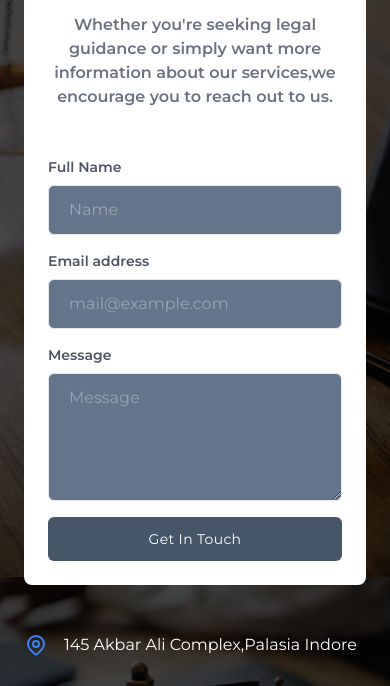
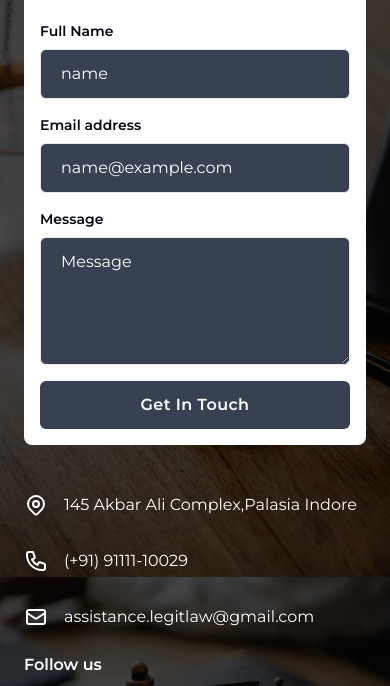
Before and after one commit to Anas-Rehberlik/Legit-Law.co.in, a website built with Vite: page contact.html in a window 390 px wide. Shown: the part 267-953 px from the top of the page. Built offline with nearby package versions, Linux system fonts and the light colour scheme.

Commit message:
Style: Improve design and responsiveness

```diff
--- a/contact.html
+++ b/contact.html
@@ -5,7 +5,8 @@
   <meta charset="UTF-8">
   <meta http-equiv="X-UA-Compatible" content="IE=edge">
   <meta name="viewport" content="width=device-width, initial-scale=1.0">
-  <title>Document</title>
+  <title>Contact Us</title>
+
   <link rel="stylesheet" href="/style.css">
   <script defer type="module" src="/main.js"></script>
 
@@ -13,6 +14,26 @@
   <link rel="preconnect" href="https://fonts.googleapis.com">
   <link rel="preconnect" href="https://fonts.gstatic.com" crossorigin>
   <link href="https://fonts.googleapis.com/css2?family=Montserrat:wght@400;600&display=swap" rel="stylesheet">
+
+
+
+
+
+<!-- Favicon Start -->
+<link rel="icon" type="image/png" href="/favicon/favicon-16x16.png" sizes="16x16">
+<link rel="icon" type="image/png" href="/favicon/favicon-32x32.png" sizes="32x32">
+<link rel="icon" type="image/ico" href="/assets/favicon.ico">
+
+<!-- Apple Touch Icon -->
+<link rel="apple-touch-icon" href="/favicon/apple-touch-icon.png">
+
+<!-- Android Chrome Icons -->
+<link rel="icon" type="image/png" sizes="192x192" href="/favicon/android-chrome-192x192.png">
+<link rel="icon" type="image/png" sizes="512x512" href="/favicon/android-chrome-512x512.png">
+
+<!-- Favicon End -->
+
+
 
 
 
@@ -26,6 +47,8 @@
 
 
 
+
+
   <!-- Contact Us Section Start  -->
 
   <section class="min-h-screen  bg-black bg-opacity-70 ">
@@ -34,11 +57,12 @@
 
         <div class="lg:flex lg:items-center lg:-mx-10 mt-20">
 
-            <div class="lg:w-1/2 lg:mx-10  font-Montserrat  bg-white rounded-lg p-6 ">
+            <div class="lg:w-1/2 lg:mx-10  font-Montserrat  bg-white rounded-lg p-4 ">
 
-                <h1 class="text-2xl font-bold text-center text-white capitalize  lg:text-3xl   bg-slate-500 rounded-lg p-6  ">Contact Us </h1>
+                <h1 class=" text-2xl md:text-3xl lg:text-4xl
+                font-bold text-center text-white capitalize     bg-gray-700 rounded-lg p-4 md:p-6  ">Contact Us </h1>
 
-                <p class="mt-4 text-center font-semibold text-gray-500 text-base">
+                <p class="hidden md:block mt-4 text-center  text-gray-950 font-medium text-sm md:text-base   ">
                     <!-- Ask us everything and we would love
                     to hear from you -->
 
@@ -54,22 +78,22 @@
                 >
                     <div class="-mx-2 md:items-center md:flex">
                         <div class="flex-1 px-2">
-                            <label for="name" class="block mb-2 text-sm text-gray-600 font-semibold">Full Name</label>
-                            <input type="text" id="name" name="name" placeholder="Name" class="block w-full px-5 py-3 mt-2 text-white placeholder-gray-400 bg-slate-500 border border-gray-200 rounded-md    dark:border-gray-700 focus:border-blue-400  focus:ring-black focus:outline-none focus:ring focus:ring-opacity-40" required />
+                            <label for="name" class="block mb-2 text-sm text-gray-950 font-semibold">Full Name</label>
+                            <input type="text" id="name" name="name" placeholder="name" class="block w-full px-5 py-3 mt-2 text-white placeholder-white bg-gray-700 border border-gray-200 rounded-md     focus:border-gray-950  focus:ring-gray-900 focus:outline-none focus:ring focus:ring-opacity-40" required />
                         </div>
 
                         <div class="flex-1 px-2 mt-4 md:mt-0">
-                            <label for="email" class="block mb-2 text-sm text-gray-600 font-semibold">Email address</label>
-                            <input type="email" id="email" name="email" placeholder="mail@example.com" class="block w-full px-5 py-3 mt-2 text-white placeholder-gray-400 bg-slate-500 border border-gray-200 rounded-md     focus:border-blue-400  focus:ring-blue-400 focus:outline-none focus:ring focus:ring-opacity-40" required/>
+                            <label for="email" class="block mb-2 text-sm text-gray-950 font-semibold">Email address</label>
+                            <input type="email" id="email" name="email" placeholder="name@example.com" class="block w-full px-5 py-3 mt-2 text-white placeholder-white bg-gray-700 border border-gray-200 rounded-md    focus:border-gray-950  focus:ring-gray-900 focus:outline-none focus:ring focus:ring-opacity-40" required/>
                         </div>
                     </div>
 
                     <div class="w-full mt-4">
-                        <label for="Message" class="block mb-2 text-sm text-gray-600 font-semibold">Message</label>
-                        <textarea id="Message" name="Message" class="block w-full h-32 px-5 py-3 mt-2 text-white placeholder-gray-400 bg-slate-500 border border-gray-200 rounded-md md:h-56    focus:border-blue-400  focus:ring-blue-400 focus:outline-none focus:ring focus:ring-opacity-40" placeholder="Message" required></textarea>
+                        <label for="Message" class="block mb-2 text-sm text-gray-950 font-semibold">Message</label>
+                        <textarea id="Message" name="Message" class="block w-full h-32 px-5 py-3 mt-2 text-white placeholder-white bg-gray-700 border border-gray-200 rounded-md md:h-56    focus:border-gray-950  focus:ring-gray-900 focus:outline-none focus:ring focus:ring-opacity-40" placeholder="Message" required></textarea>
                     </div>
 
-                    <button class="w-full px-6 py-3 mt-4 text-sm font-medium tracking-wide text-white capitalize transition-colors duration-300 transform bg-slate-600 rounded-md hover:bg-blue-400 focus:outline-none focus:ring focus:ring-blue-300 focus:ring-opacity-50">
+                    <button class="w-full px-6 py-3 mt-4 text-base  tracking-wide text-white capitalize transition-colors duration-300 transform bg-gray-700 rounded-md focus:outline-none focus:ring focus:ring-gray-900  focus:ring-opacity-50 font-semibold">
                         get in touch
                     </button>
                 </form>
@@ -78,7 +102,7 @@
 
 
 
-            <div class="mt-12 lg:flex lg:mt-0 lg:flex-col lg:items-center lg:w-1/2 lg:mx-10 font-Montserrat">
+            <div class=" mt-12 lg:flex lg:mt-0 lg:flex-col lg:items-center lg:w-1/2 lg:mx-10 font-Montserrat ">
                 <!-- <img class="hidden object-cover mx-auto rounded-full lg:block shrink-0 w-96 h-96" src="/images/hand3.jpg" alt=""> -->
 
 
@@ -86,17 +110,18 @@
 
                 <div class="mt-6 space-y-8 md:mt-8">
                     <p class="flex items-start -mx-2">
-                        <svg xmlns="http://www.w3.org/2000/svg" class="w-6 h-6 mx-2 text-blue-500 dark:text-blue-400" fill="none" viewBox="0 0 24 24" stroke="currentColor" stroke-width="2">
+
+                        <svg xmlns="http://www.w3.org/2000/svg" class="w-6 h-6 mx-2 text-white " fill="none" viewBox="0 0 24 24" stroke="currentColor" stroke-width="2">
                             <path stroke-linecap="round" stroke-linejoin="round" d="M17.657 16.657L13.414 20.9a1.998 1.998 0 01-2.827 0l-4.244-4.243a8 8 0 1111.314 0z" />
                             <path stroke-linecap="round" stroke-linejoin="round" d="M15 11a3 3 0 11-6 0 3 3 0 016 0z" />
                         </svg>
 
-                        <span class="mx-2 text-white truncate w-74 ">145 Akbar Ali Complex,Palasia Indore
+                        <span class="mx-2 text-white  w-74 ">145 Akbar Ali Complex,Palasia Indore
                         </span>
                     </p>
 
                     <p class="flex items-start -mx-2">
-                        <svg xmlns="http://www.w3.org/2000/svg" class="w-6 h-6 mx-2 text-blue-500 dark:text-blue-400" fill="none" viewBox="0 0 24 24" stroke="currentColor" stroke-width="2">
+                        <svg xmlns="http://www.w3.org/2000/svg" class="w-6 h-6 mx-2 text-white " fill="none" viewBox="0 0 24 24" stroke="currentColor" stroke-width="2">
                             <path stroke-linecap="round" stroke-linejoin="round" d="M3 5a2 2 0 012-2h3.28a1 1 0 01.948.684l1.498 4.493a1 1 0 01-.502 1.21l-2.257 1.13a11.042 11.042 0 005.516 5.516l1.13-2.257a1 1 0 011.21-.502l4.493 1.498a1 1 0 01.684.949V19a2 2 0 01-2 2h-1C9.716 21 3 14.284 3 6V5z" />
                         </svg>
 
@@ -104,7 +129,7 @@
                     </p>
 
                     <p class="flex items-start -mx-2">
-                        <svg xmlns="http://www.w3.org/2000/svg" class="w-6 h-6 mx-2 text-blue-500 dark:text-blue-400" fill="none" viewBox="0 0 24 24" stroke="currentColor" stroke-width="2">
+                        <svg xmlns="http://www.w3.org/2000/svg" class="w-6 h-6 mx-2 text-white " fill="none" viewBox="0 0 24 24" stroke="currentColor" stroke-width="2">
                             <path stroke-linecap="round" stroke-linejoin="round"  d="M3 8l7.89 5.26a2 2 0 002.22 0L21 8M5 19h14a2 2 0 002-2V7a2 2 0 00-2-2H5a2 2 0 00-2 2v10a2 2 0 002 2z" />
                         </svg>
 
@@ -112,17 +137,19 @@
                     </p>
                 </div>
 
+
+
                 <div class="mt-6 w-80 md:mt-8">
-                    <h3 class="text-gray-600 dark:text-gray-300 ">Follow us</h3>
+                    <h3 class="text-white font-semibold  ">Follow us</h3>
 
                     <div class="flex mt-4 -mx-1.5 ">
-                        <a class="mx-1.5 dark:hover:text-blue-400 text-gray-400 transition-colors duration-300 transform hover:text-blue-500" href="https://twitter.com/LegitLaw1407" target="_blank">
+                        <a class="mx-1.5  text-gray-400 transition-colors duration-300 transform hover:text-white" href="https://twitter.com/LegitLaw1407" target="_blank">
                             <svg class="w-10 h-10 fill-current" viewBox="0 0 24 24" fill="none" xmlns="http://www.w3.org/2000/svg">
                                 <path d="M18.6668 6.67334C18.0002 7.00001 17.3468 7.13268 16.6668 7.33334C15.9195 6.49001 14.8115 6.44334 13.7468 6.84201C12.6822 7.24068 11.9848 8.21534 12.0002 9.33334V10C9.83683 10.0553 7.91016 9.07001 6.66683 7.33334C6.66683 7.33334 3.87883 12.2887 9.3335 14.6667C8.0855 15.498 6.84083 16.0587 5.3335 16C7.53883 17.202 9.94216 17.6153 12.0228 17.0113C14.4095 16.318 16.3708 14.5293 17.1235 11.85C17.348 11.0351 17.4595 10.1932 17.4548 9.34801C17.4535 9.18201 18.4615 7.50001 18.6668 6.67268V6.67334Z" />
                             </svg>
                         </a>
 
-                        <a class="mx-1.5 dark:hover:text-blue-400 text-gray-400 transition-colors duration-300 transform hover:text-blue-500" href="https://www.linkedin.com/company/legitlaw-co-in/about/" target="_blank">
+                        <a class="mx-1.5  text-gray-400 transition-colors duration-300 transform hover:text-white" href="https://www.linkedin.com/company/legitlaw-co-in/about/" target="_blank">
                             <svg class="w-8 h-8" viewBox="0 0 24 24" fill="none" xmlns="http://www.w3.org/2000/svg">
                                 <path d="M15.2 8.80005C16.4731 8.80005 17.694 9.30576 18.5941 10.2059C19.4943 11.1061 20 12.327 20 13.6V19.2H16.8V13.6C16.8 13.1757 16.6315 12.7687 16.3314 12.4687C16.0313 12.1686 15.6244 12 15.2 12C14.7757 12 14.3687 12.1686 14.0687 12.4687C13.7686 12.7687 13.6 13.1757 13.6 13.6V19.2H10.4V13.6C10.4 12.327 10.9057 11.1061 11.8059 10.2059C12.7061 9.30576 13.927 8.80005 15.2 8.80005Z" fill="currentColor" />
                                 <path d="M7.2 9.6001H4V19.2001H7.2V9.6001Z" fill="currentColor" />
@@ -164,6 +191,5 @@
 
 
 
-
 </body>
 </html>
```
